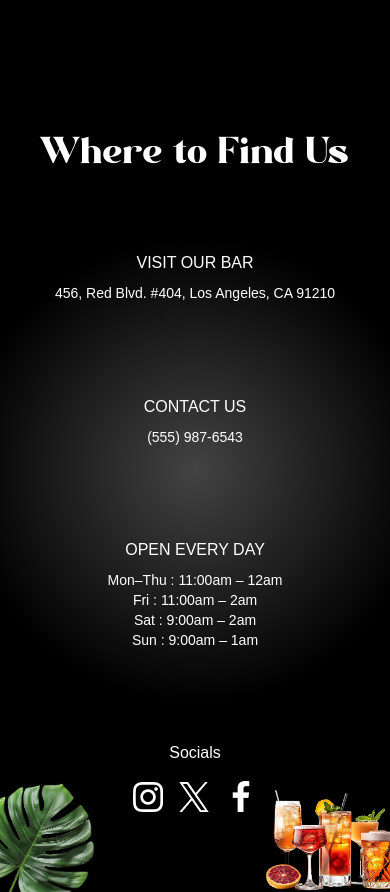
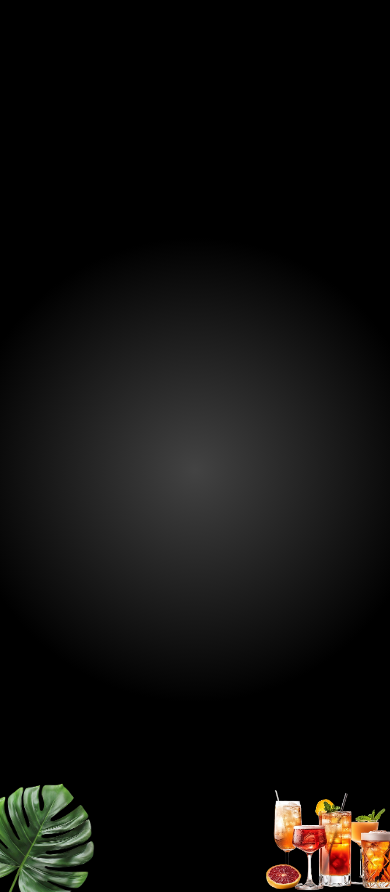
Before and after one commit to Fariya-Khan-Web/Mojito, a React (Vite) app: page / in a window 390 px wide. Shown: the part 5680-6572 px from the top of the page. Built offline with nearby package versions, Linux system fonts and the light colour scheme; a web font is replaced by a local one.

Commit message:
feat: footer animation

```diff
--- a/src/Components/Footer.jsx
+++ b/src/Components/Footer.jsx
@@ -1,41 +1,70 @@
 import React from 'react';
 import { openingHours, socials } from '../../constants';
+import { useGSAP } from '@gsap/react';
+import gsap from 'gsap';
+import { SplitText } from 'gsap/all';
 
 const Footer = () => {
+
+    useGSAP(() => {
+
+        const upTl = gsap.timeline({
+            scrollTrigger: {
+                trigger: '#contact',
+                scrub: true,
+                start: 'top 60%',
+                end: 'top 10%'
+            }
+        })
+
+        const lineSplit = SplitText.create('.up',{
+            type: 'lines'
+        })
+
+        upTl.
+            from(lineSplit.lines, {
+                opacity: 0,
+                y: 100,
+                duration: 1.9,
+                ease: 'power1.inOut',
+                stagger: 0.9
+            })
+    }, [])
+
     return (
         <footer id='contact'>
             <img src="/images/footer-right-leaf.png" alt="right-leaf" id='f-right-leaf' />
             <img src="/images/footer-left-leaf.png" alt="left-leaf" id='f-left-leaf' />
 
             <div className="content">
-                <h2>Where to Find Us</h2>
+                <h2 className='up'>Where to Find Us</h2>
 
-                <div>
+                <div className='up'>
                     <h3>Visit Our Bar</h3>
                     <p>456, Red Blvd. #404, Los Angeles, CA 91210</p>
                 </div>
 
-                <div>
+                <div className='up'>
                     <h3>Contact Us</h3>
                     <p>(555) 987-6543</p>
                 </div>
 
-                <div>
+                <div className='up'>
                     <h3>Open Every Day</h3>
                     <ul>
                         {
-                            openingHours.map(({day, time}, idx)=>(
+                            openingHours.map(({ day, time }, idx) => (
                                 <li key={idx}><p>{day} : {time}</p></li>
                             ))
                         }
                     </ul>
                 </div>
 
-                <div>
+                <div className='up'>
                     <h4>Socials</h4>
                     <div className='flex-center gap-4 my-4'>
                         {
-                            socials.map(social=>(
+                            socials.map(social => (
                                 <a href={social.url} key={social.name}>
                                     <img src={social.icon} alt={social.name} />
                                 </a>
--- a/src/Components/Menu.jsx
+++ b/src/Components/Menu.jsx
@@ -2,9 +2,9 @@ import React from 'react';
 
 const Menu = () => {
     return (
-        <div>
+        <section id=''>
 
-        </div>
+        </section>
     );
 };
 
--- a/src/index.css
+++ b/src/index.css
@@ -361,11 +361,11 @@ body {
             }
 
             h3 {
-                @apply uppercase xl:text-base 2xl:text-lg text-base mb-2;
+                @apply uppercase xl:text-base 2xl:text-lg text-lg mb-2;
             }
 
             p {
-                @apply lg:text-2xl 2xl:text-3xl text-sm;
+                @apply lg:text-2xl 2xl:text-3xl text-base;
             }
         }
 
```
